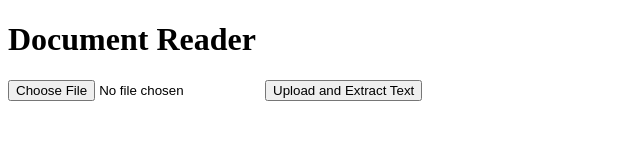
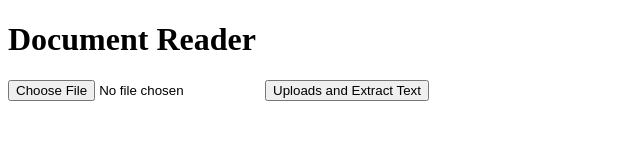
Before and after one commit to amangupta679/extract-text-from-files, a website: page public/index.html in a window 1280 px wide. Shown: the full height of the page, 0-640 px from the left. Drawn offline with Linux system fonts and the light colour scheme.

Commit message:
Update index.html

```diff
--- a/public/index.html
+++ b/public/index.html
@@ -9,7 +9,7 @@
   <h1>Document Reader</h1>
   <form action="/upload" method="post" enctype="multipart/form-data">
     <input type="file" name="document" accept=".pdf, .docx" required>
-    <button type="submit">Upload and Extract Text</button>
+    <button type="submit">Uploads and Extract Text</button>
   </form>
   <div id="output">
     <!-- Display extracted text here -->
```
